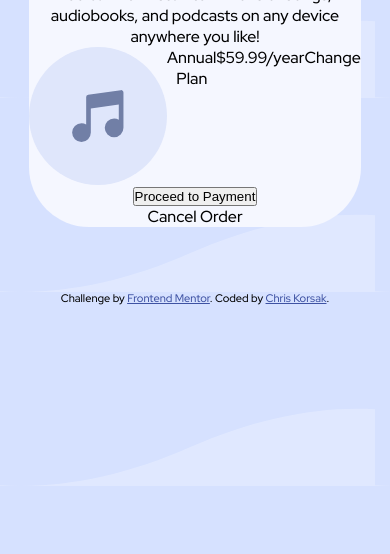
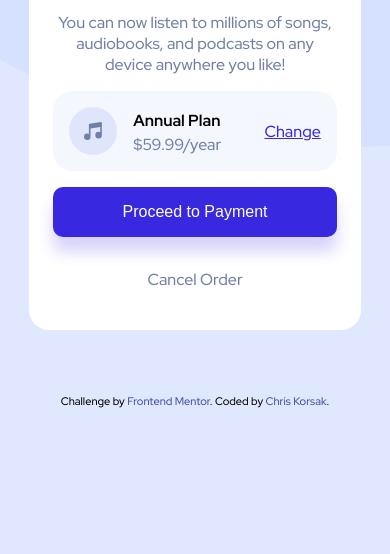
Before and after one commit to chriskorsak/order-summary-component-main, a website: page dist/index.html in a window 390 px wide. Shown: the part 290-844 px from the top of the page. Drawn offline with Linux system fonts and the light colour scheme.

Commit message:
card css styles, media queries for different screen sizes.

```diff
--- a/dist/index.html
+++ b/dist/index.html
@@ -11,7 +11,10 @@
 </head>
 <body>
   <div class="card">
+    <div class="card-header">
       <img class="hero" src="images/illustration-hero.svg" alt="Person listening to music and dancing">
+    </div>
+    <div class="card-body">
       <h1>Order Summary</h1>
 
       <p class="description">You can now listen to millions of songs, audiobooks, and podcasts on any
@@ -19,13 +22,16 @@
 
       <div class="purchase-item">
         <img src="images/icon-music.svg" alt="Treble clef icon">
-      <div class="item">Annual Plan</div>
+        <div>
+          <h2 class="item">Annual Plan</h2>
           <div class="price">$59.99/year</div>
-      <div class="edit">Change</div>
+        </div>
+        <div class="edit"><a href="#">Change</a></div>
       </div>
 
       <button id="proceed">Proceed to Payment</button>
-    <p><a>Cancel Order</a></p>
+      <p><a class="cancel" href="#">Cancel Order</a></p>
+    </div>
   </div>
 
   <div class="attribution">
--- a/dist/style.css
+++ b/dist/style.css
@@ -15,6 +15,7 @@
   /* dark blue */
   --neutral-3: hsl(223, 47%, 23%);
 }
+
 * {
   margin: 0;
   padding: 0;
@@ -24,29 +25,114 @@
 body {
   font-family: 'Red Hat Display', sans-serif;
   font-size: 16px;
-  background-color: var(--primary-1);
-  background-image: url("images/pattern-background-mobile.svg");
+  background: no-repeat url("images/pattern-background-mobile.svg") var(--primary-1);
 }
 
-img {
-  width: 100%;
+a {
+  color: var(--neutral-2);
+  text-decoration: none;
+}
+
+a:hover {
+  color: #000;
+  text-decoration: underline;
+  font-size: 1rem;
+}
+
+p {
+  margin-top: 1rem;
+  margin-bottom: 1rem;
 }
 
 .card {
   text-align: center;
   width: 85%;
-  background:hsl(225, 100%, 98%);
+  background:#fff;
   margin: 4rem auto;
-  border-radius: 60px;
+  border-radius: 20px;
 }
 
-img.hero {
-  border-top-left-radius: inherit;
-  border-top-right-radius: inherit;
+.card-header img.hero {
+  border-top-left-radius: 20px;
+  border-top-right-radius: 20px;
+  width: 100%;
+}
+
+.card-body {
+  padding: 1.5rem;
+}
+
+h1 {
+  margin-bottom: 1rem;
+  font-size: 1.5rem;
+}
+
+p.description {
+  color: var(--neutral-2);
 }
 
 .purchase-item {
   display: flex;
+  flex-wrap: wrap;
+  justify-content: space-between;
+  align-items: center;
+  background: var(--neutral-1);
+  padding: 1rem;
+  margin-bottom: 1rem;
+  border-radius: 20px;
+}
+
+.purchase-item div {
+  flex: 1;
+  text-align: left;
+}
+.purchase-item img {
+  margin-right: 1rem;
+}
+
+.purchase-item h2 {
+  font-size: 1rem;
+  margin: .2rem 0;
+}
+
+.purchase-item .edit {
+  text-align: right;
+}
+
+.purchase-item .edit a {
+  color: var(--primary-2);
+  text-decoration: underline;
+}
+
+.purchase-item .edit a:hover {
+  text-decoration: none;
+  opacity: .7;
+}
+
+.purchase-item .price {
+  color: var(--neutral-2)
+}
+
+#proceed {
+  width: 100%;
+  padding: 1rem;
+  border-radius: 10px;
+  border: none;
+  color: #fff;
+  font-size: 1rem;
+  background: var(--primary-2);
+  margin-bottom: 1rem;
+  box-shadow: 0px 15px 15px hsl(245, 75%, 52%, .2);
+}
+
+.cancel {
+  margin-bottom: 12rem;
+}
+
+#proceed:hover {
+  opacity: .7;
+
+  cursor: pointer;
 }
 
 .attribution {
@@ -57,3 +143,20 @@ img.hero {
 .attribution a {
   color: hsl(228, 45%, 44%);
 }
+
+@media (min-width: 376px) {
+  body {
+    background: no-repeat url("images/pattern-background-desktop.svg") var(--primary-1);
+  }
+}
+@media (min-width: 768px) {
+  .card {
+    width: 50%;
+  }
+}
+
+@media (min-width: 1024px) {
+  .card {
+    width: 31%;
+  }
+}
```
Lines whose indentation alone changed are shown as unchanged.
